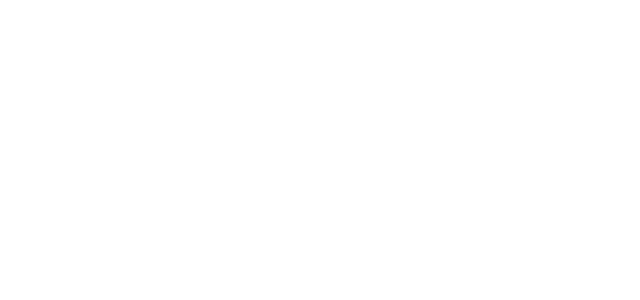
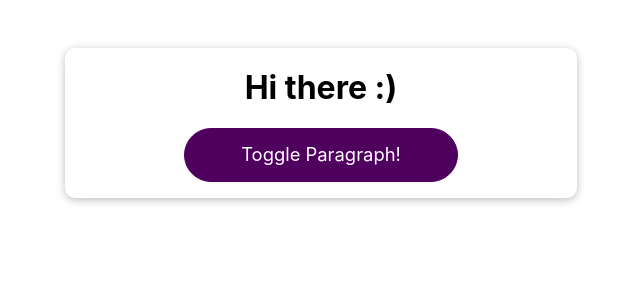
Before and after one commit to Arvindkr123/React_Notes, a React (Vite) app: page / in a window 1280 px wide. Shown: the top 300 px of the page, without its empty margins (319-959 px from the left). Built offline with nearby package versions, Linux system fonts and the light colour scheme.

Commit message:
component re-Evaluation

```diff
--- a/index.html
+++ b/index.html
@@ -8,6 +8,6 @@
   </head>
   <body>
     <div id="root"></div>
-    <script type="module" src="/src/index.js"></script>
+    <script type="module" src="/src/index.jsx"></script>
   </body>
 </html>
--- /dev/null
+++ b/src/App.css
@@ -0,0 +1,14 @@
+.app {
+    margin: 3rem auto;
+    width: 30rem;
+    padding: 1rem;
+    background: white;
+    box-shadow: 0 2px 8px rgba(0, 0, 0, 0.26);
+    border-radius: 10px;
+    text-align: center;
+}
+
+.app h1 {
+    margin: 0;
+    text-align: center;
+}
--- a/src/App.js
+++ /dev/null
@@ -1,11 +0,0 @@
-import React from 'react'
-
-const App = () => {
-    return (
-        <div>
-
-        </div>
-    )
-}
-
-export default App
--- /dev/null
+++ b/src/App.jsx
@@ -0,0 +1,25 @@
+import React, { useState } from 'react';
+
+import './App.css';
+import DemoOutput from './components/Demo/DemoOuput';
+import Button from './components/UI/Button';
+
+function App() {
+    const [showParagraph, setShowParagraph] = useState(false);
+
+    console.log('APP RUNNING');
+
+    const toggleParagraphHandler = () => {
+        setShowParagraph((prevShowParagraph) => !prevShowParagraph);
+    };
+
+    return (
+        <div className="app">
+            <h1>Hi there :)</h1>
+            <DemoOutput show={showParagraph} />
+            <Button onClick={toggleParagraphHandler}>Toggle Paragraph!</Button>
+        </div>
+    );
+}
+
+export default App;
--- /dev/null
+++ b/src/components/Demo/DemoOuput.jsx
@@ -0,0 +1,9 @@
+import React from 'react';
+import MyParagraph from './MyParagraph.jsx'
+
+const DemoOutput = (props) => {
+    console.log('DemoOutput RUNNING');
+    return <MyParagraph>{props.show ? 'This is new!' : ''}</MyParagraph>;
+};
+
+export default DemoOutput;
--- /dev/null
+++ b/src/components/Demo/MyParagraph.jsx
@@ -0,0 +1,12 @@
+import React from 'react'
+
+const MyParagraph = ({ children }) => {
+    console.log('MyParagraph running ..........')
+    return (
+        <p>
+            {children}
+        </p>
+    )
+}
+
+export default MyParagraph
--- /dev/null
+++ b/src/components/UI/Button.jsx
@@ -0,0 +1,17 @@
+
+import classes from './Button.module.css';
+
+const Button = (props) => {
+    return (
+        <button
+            type={props.type || 'button'}
+            className={`${classes.button} ${props.className}`}
+            onClick={props.onClick}
+            disabled={props.disabled}
+        >
+            {props.children}
+        </button>
+    );
+};
+
+export default Button;
--- /dev/null
+++ b/src/components/UI/Button.module.css
@@ -0,0 +1,30 @@
+.button {
+    font: inherit;
+    border: 1px solid #4f005f;
+    background: #4f005f;
+    color: white;
+    padding: 0.75rem 3.5rem;
+    cursor: pointer;
+    font-size: 1.15rem;
+    border-radius: 30px;
+}
+
+.button:hover,
+.button:active {
+    background: #741188;
+    border-color: #741188;
+}
+
+.button:focus {
+    outline: none;
+}
+
+button:disabled,
+button:focus:disabled,
+button:hover:disabled,
+button:active:disabled {
+    background: #ccc;
+    border-color: #ccc;
+    color: #666666;
+    cursor: not-allowed;
+}
--- /dev/null
+++ b/src/index.css
@@ -0,0 +1,15 @@
+body {
+    font-family: Inter, system-ui, Avenir, Helvetica, Arial, sans-serif;
+    line-height: 1.5;
+    font-weight: 400;
+
+    color-scheme: light dark;
+    /* color: rgba(255, 255, 255, 0.87);
+    background-color: #242424; */
+
+    font-synthesis: none;
+    text-rendering: optimizeLegibility;
+    -webkit-font-smoothing: antialiased;
+    -moz-osx-font-smoothing: grayscale;
+    -webkit-text-size-adjust: 100%;
+}
--- a/src/index.js
+++ b/src/index.jsx
@@ -1,6 +1,7 @@
 import React from 'react'
 import ReactDOM from 'react-dom/client'
 import App from './App'
+import './index.css'
 
 ReactDOM.createRoot(document.getElementById('root')).render(
     <React.StrictMode>
```
